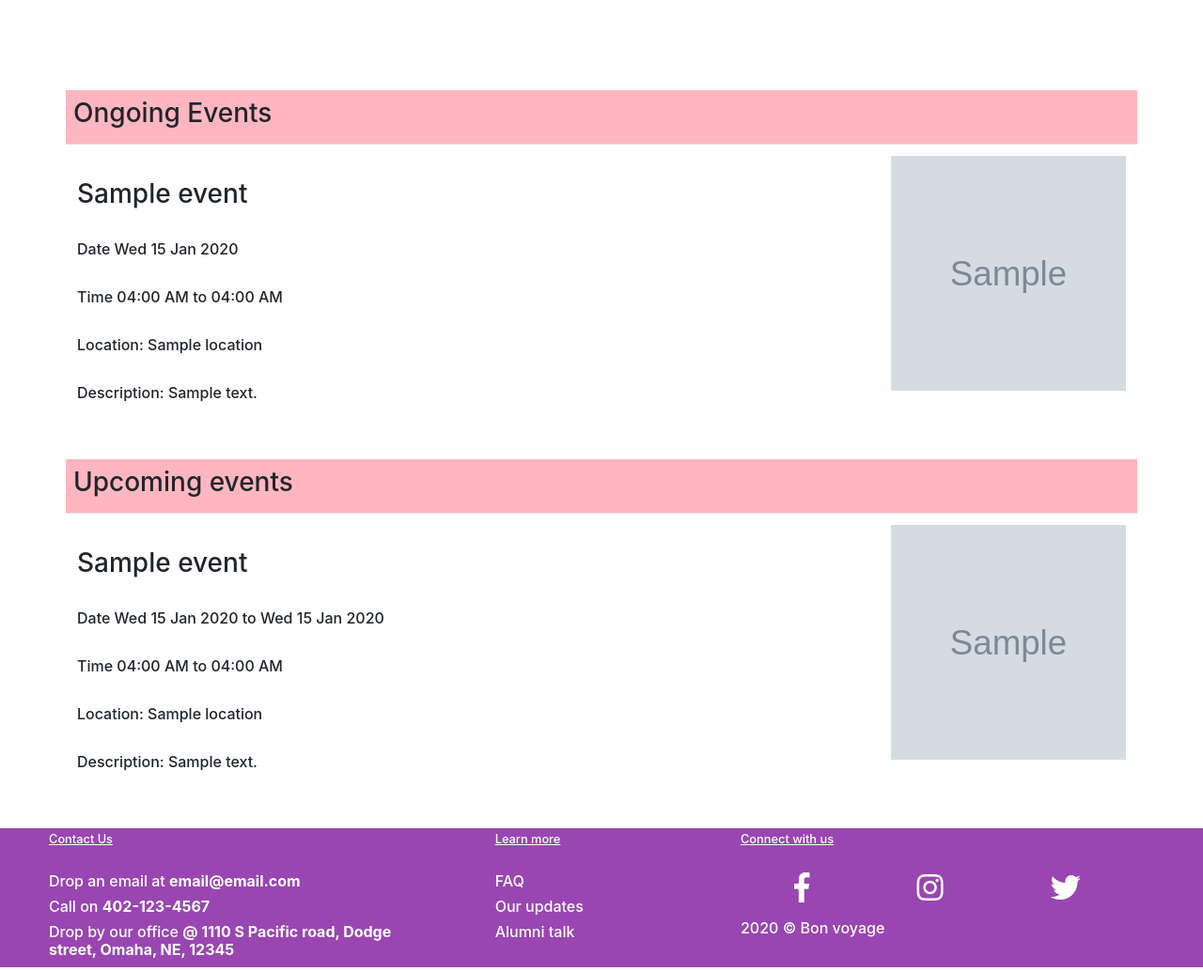
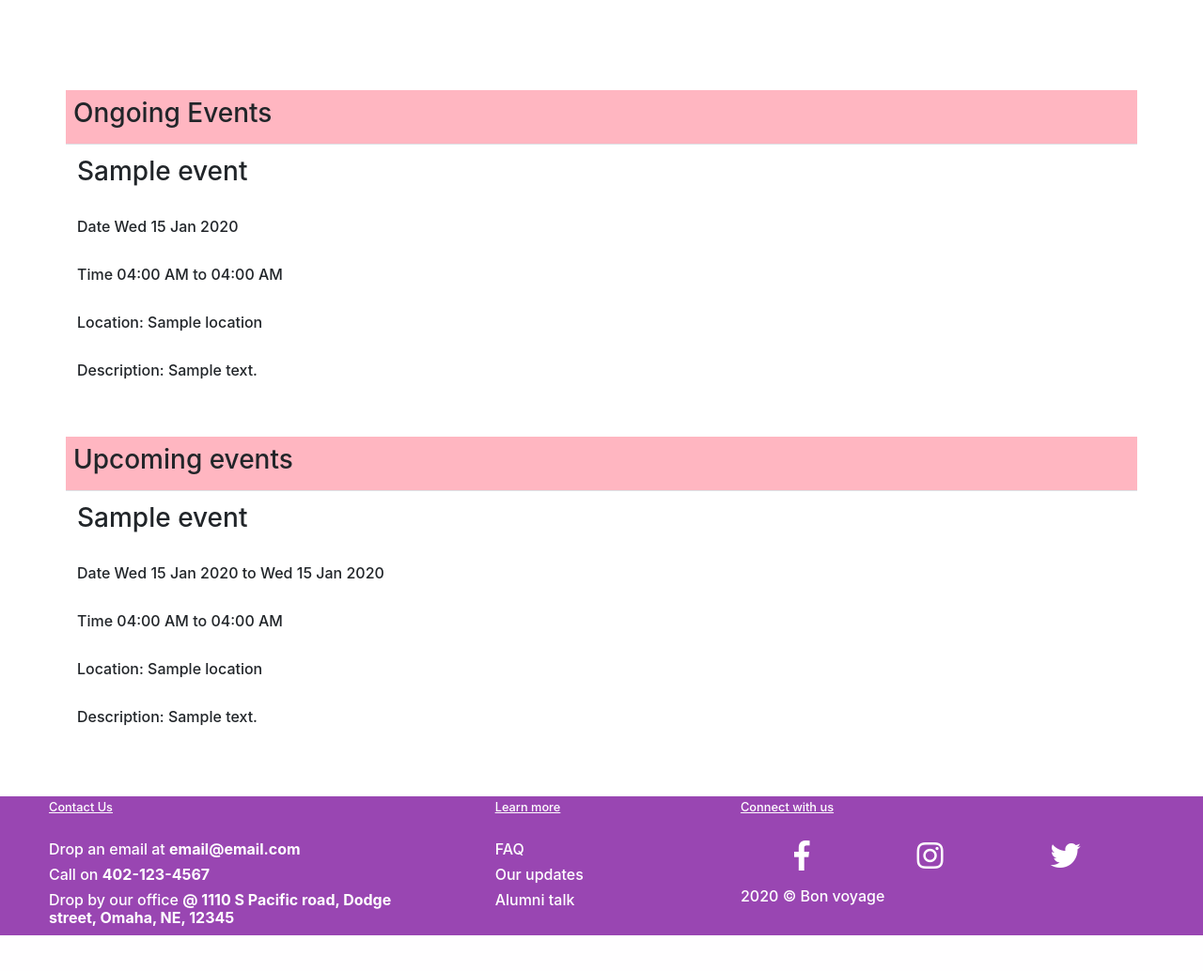
Before and after one commit to Santhosh417/8210T5app-ncavas, a Django app: template events/templates/eventsPage.html in a window 1280 px wide. Shown: the part 155-1189 px from the top of the page at 94% size. After the commit the page ends 1151 px from the top, so only its background shows below. Run offline with Django 3.2, Linux system fonts and the light colour scheme; the template is opened without the code that fills it: values that come from a table or form of the project are taken from there, others are empty; tables that the repository leaves empty hold one stand-in row (values such as "Sample post"); grey boxes marked "Sample" are stand-in pictures; some libraries are stand-ins or nearby versions.

Commit message:
Commented the image on events page
Commented the image on events page

```diff
--- a/events/templates/eventsPage.html
+++ b/events/templates/eventsPage.html
@@ -22,11 +22,11 @@
                 <table class="p-2 table table-unbordered table-hover">
                     <tr>
                         <td>
-                            {% if events.public_event_img %}
-                                <img src="{{ events.public_event_img.url }}"
-                                     alt='{{ events.event_name }}' class="events-img img-fluid" />
-                            {% endif %}
-                            <br>
+{#                            {% if events.public_event_img %}#}
+{#                                <img src="{{ events.public_event_img.url }}"#}
+{#                                     alt='{{ events.event_name }}' class="events-img img-fluid" />#}
+{#                            {% endif %}#}
+{#                            <br>#}
                             <h3>
                                 {{ events.event_name }}
                             </h3>
@@ -64,11 +64,11 @@
                 <table class="p-2 table table-unbordered table-hover">
                     <tr>
                         <td>
-                            {% if events.public_event_img %}
-                                <img src='{{ events.public_event_img.url }}'
-                                     alt='{{ events.event_name }}' class="events-img img-fluid" />
-                            {% endif %}
-                            <br>
+{#                            {% if events.public_event_img %}#}
+{#                                <img src='{{ events.public_event_img.url }}'#}
+{#                                     alt='{{ events.event_name }}' class="events-img img-fluid" />#}
+{#                            {% endif %}#}
+{#                            <br>#}
                             <h3>
                                 {{ events.event_name }}
                             </h3>
```
